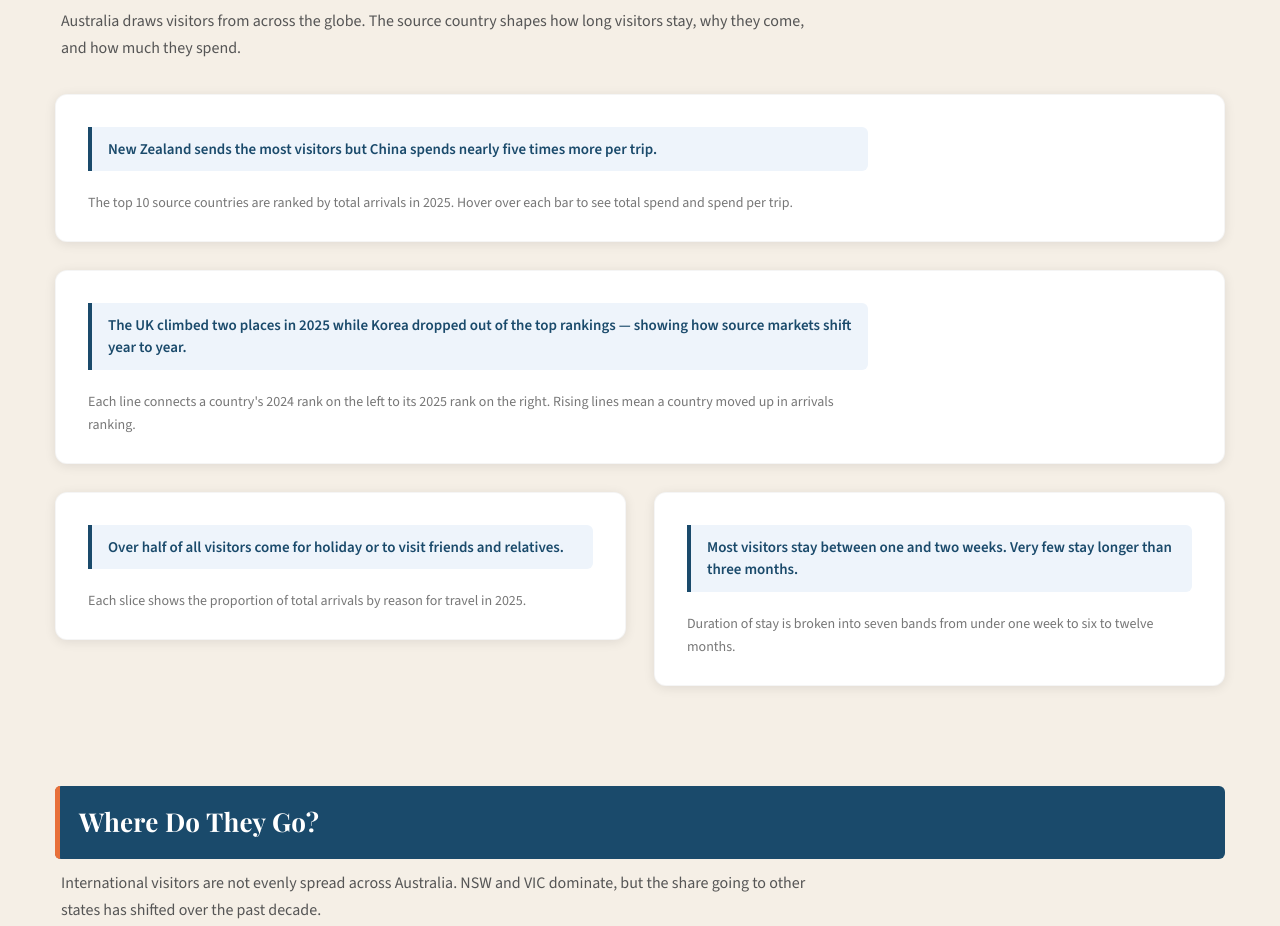
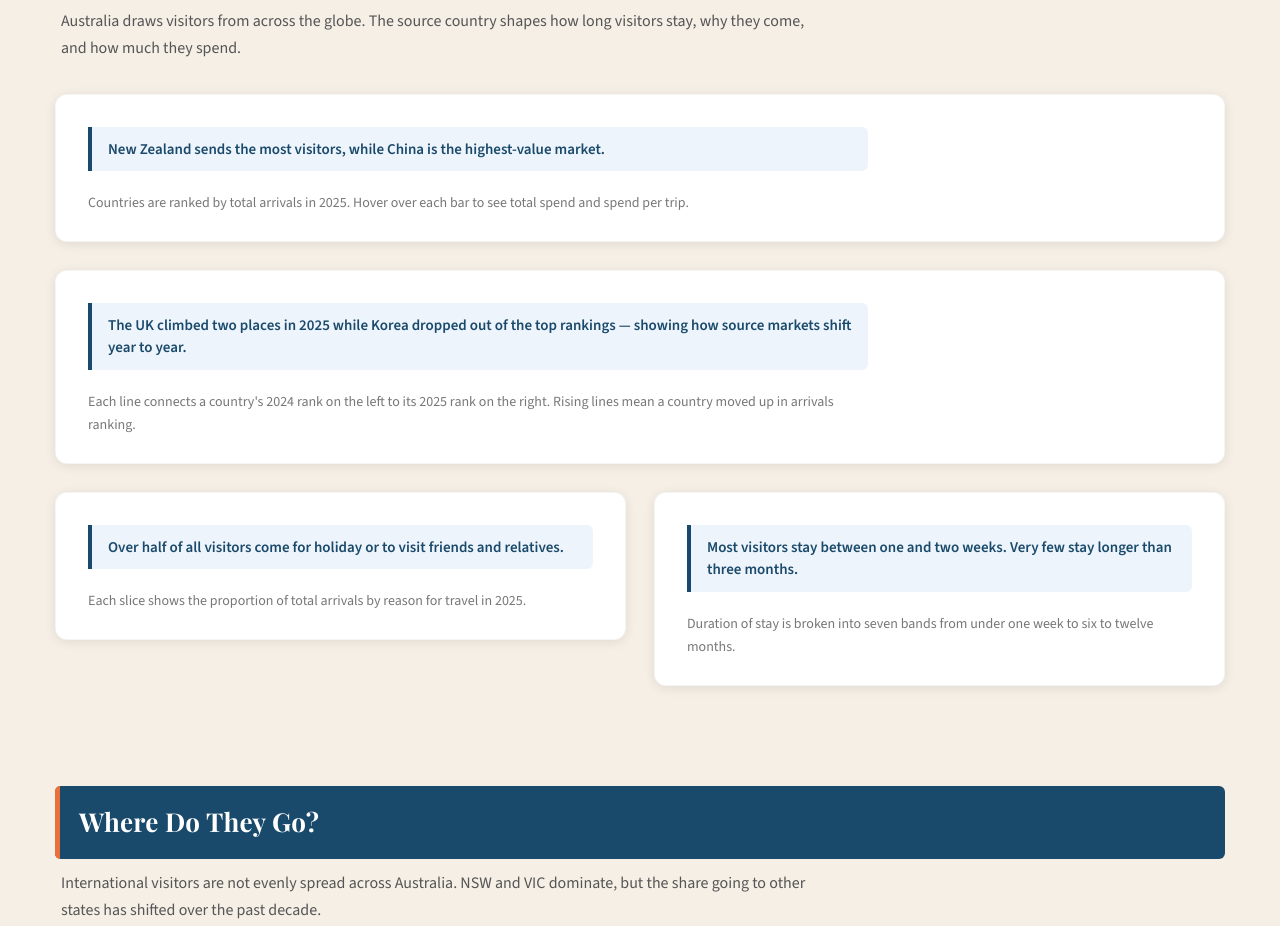
Before and after one commit to Yukthahasini/FIT2179DV2, a plain HTML site: page index.html in a window 1280 px wide. Shown: the part 1303-2229 px from the top of the page. Drawn offline with nearby package versions, Linux system fonts and the light colour scheme; a script that the page names is missing.

Commit message:
Update index.html

```diff
--- a/index.html
+++ b/index.html
@@ -94,13 +94,11 @@
 
             <div class="chart-container">
                 <p class="takeaway">
-                    New Zealand sends the most visitors but China spends
-                    nearly five times more per trip.
+                    New Zealand sends the most visitors, while China is the highest-value market.
                 </p>
                 <div id="chart2"></div>
                 <p class="chart-note">
-                    The top 10 source countries are ranked by total arrivals in 2025.
-                    Hover over each bar to see total spend and spend per trip.
+                    Countries are ranked by total arrivals in 2025. Hover over each bar to see total spend and spend per trip.
                 </p>
             </div>
 
```
